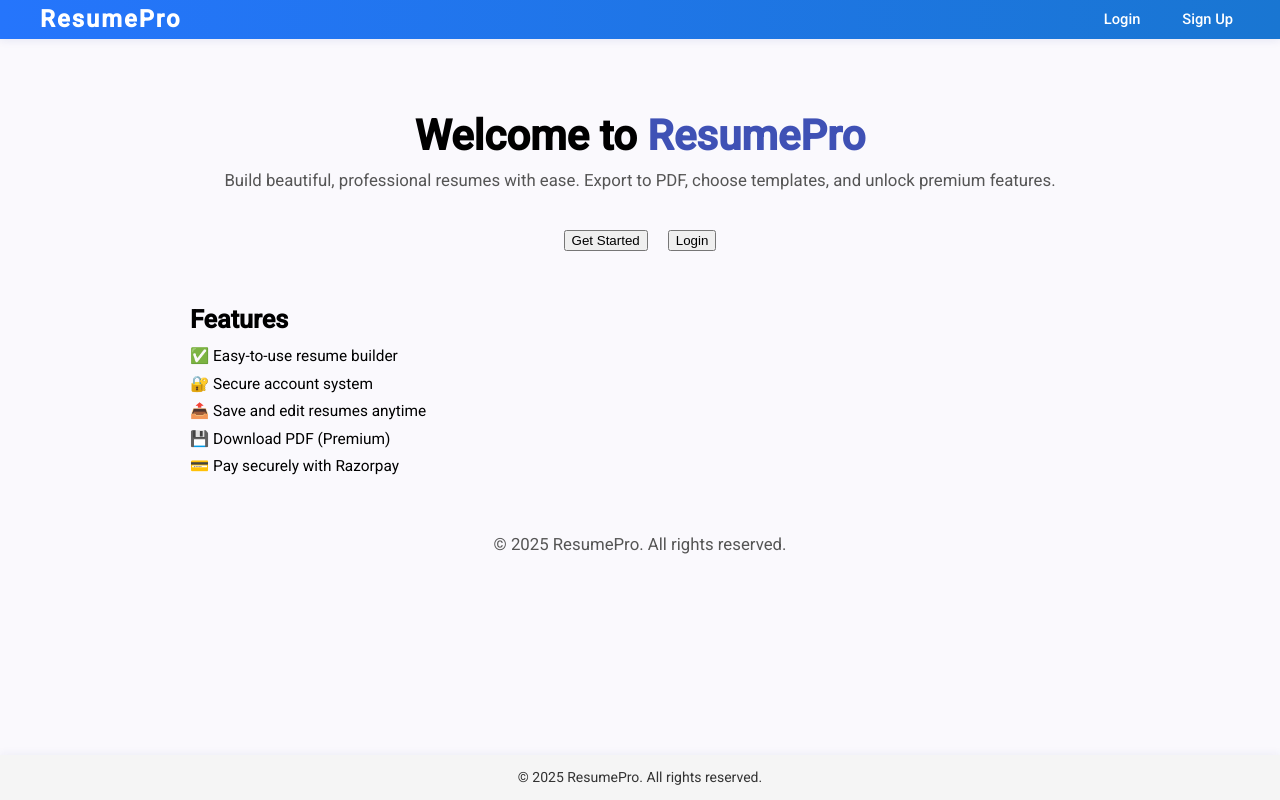
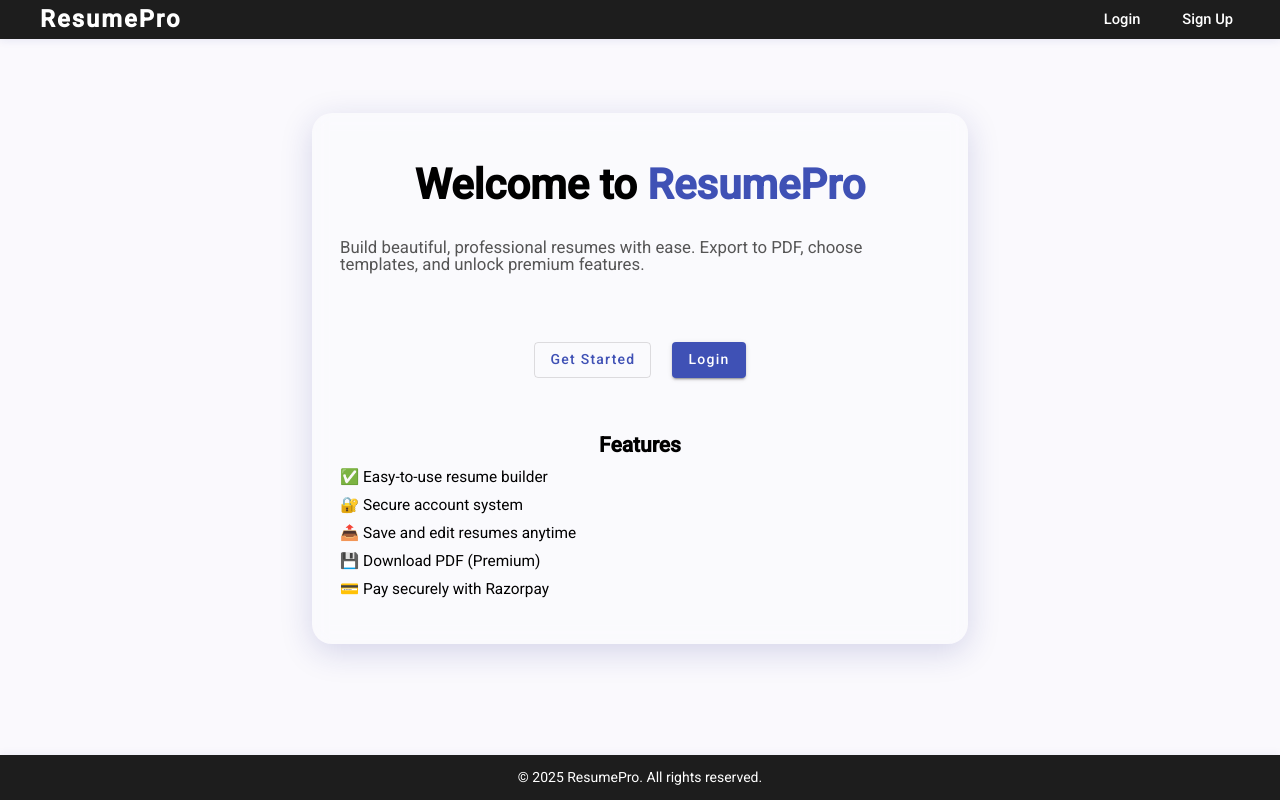
Before and after one commit to SrinivasSadula/resumepro-frontend, an Angular app: page /landing in a window 1280 px wide. Built offline with nearby package versions, Linux system fonts and the light colour scheme.

Commit message:
1.0.1 || ui  landing page added

```diff
--- a/package.json
+++ b/package.json
@@ -1,6 +1,6 @@
 {
   "name": "resumepro-frontend",
-  "version": "1.0.0",
+  "version": "1.0.1",
   "scripts": {
     "ng": "ng",
     "start": "ng serve",
--- a/src/app/app.css
+++ b/src/app/app.css
@@ -1,7 +1,7 @@
 /* Common header styles */
 .app-header {
   width: 100%;
-  background: linear-gradient(90deg, #2575fc 0%, #1976d2 100%);
+  background: #1d1d1d;
   color: #fff;
   box-shadow: 0 2px 8px rgba(31,38,135,0.08);
   padding: 0.5rem 0;
@@ -46,8 +46,8 @@
 /* Common footer styles */
 .app-footer {
   width: 100%;
-  background: #f5f5f5;
-  color: #333;
+  background: #1d1d1d;
+  color: #ffffff;
   padding: 1rem 0;
   box-shadow: 0 -2px 8px rgba(31,38,135,0.05);
   position: fixed;
@@ -60,7 +60,7 @@
   margin: 0 auto;
   text-align: center;
   font-size: 1rem;
-  color: #333;
+  color: #ffffff;
 }
 
 @media (max-width: 600px) {
--- a/src/app/app.routes.ts
+++ b/src/app/app.routes.ts
@@ -6,10 +6,11 @@ import { Landing } from './landing/landing';
 import { Payment } from './payment/payment';
 
 export const routes: Routes = [
-    //{ path: 'landing', component: Landing },
+    { path: '', redirectTo: '/landing', pathMatch: 'full' },
     { path: 'landing', component: Landing },
     { path: 'login', component: Login },
     { path: 'signup', component: Signup },
     { path: 'resume', component: Resume },
     { path: 'payment', component: Payment },
+    { path: '**', redirectTo: '/landing' }
 ];
--- a/src/app/auth/login/login.css
+++ b/src/app/auth/login/login.css
@@ -116,6 +116,20 @@
   box-shadow: 0 2px 8px rgba(229,57,53,0.08);
 }
 
+/* Reduce eye icon size in password field */
+.mat-form-field .mat-icon-button {
+  width: 28px;
+  height: 28px;
+  padding: 0;
+}
+
+.mat-form-field .mat-icon {
+  font-size: 18px;
+  width: 18px;
+  height: 18px;
+  line-height: 18px;
+}
+
 @media (max-width: 500px) {
   .login-card {
     padding: 1.5rem 0.5rem;
--- a/src/app/auth/login/login.html
+++ b/src/app/auth/login/login.html
@@ -29,7 +29,10 @@
           </mat-form-field>
           <mat-form-field appearance="outline" class="full-width">
             <mat-label>Password</mat-label>
-            <input matInput formControlName="password" type="password" required />
+            <input matInput [type]="hidePassword ? 'password' : 'text'" formControlName="password" required />
+            <button mat-icon-button matSuffix (click)="hidePassword = !hidePassword" type="button" tabindex="-1">
+              <mat-icon>{{ hidePassword ? 'visibility_off' : 'visibility' }}</mat-icon>
+            </button>
             <mat-error *ngIf="loginForm.get('password')?.invalid && loginForm.get('password')?.touched">
               Password is required.
             </mat-error>
--- a/src/app/auth/login/login.ts
+++ b/src/app/auth/login/login.ts
@@ -8,6 +8,7 @@ import { FormGroup, FormsModule, ReactiveFormsModule } from '@angular/forms';
 import { FormBuilder, Validators } from '@angular/forms';
 import { MatCard } from '@angular/material/card';
 import { MatSnackBar } from '@angular/material/snack-bar';
+import { MatIcon } from '@angular/material/icon';
 
 @Component({
   selector: 'app-login',
@@ -17,6 +18,7 @@ import { MatSnackBar } from '@angular/material/snack-bar';
     MatCard,
     RouterLink,
     FormsModule,
+    MatIcon,
     ReactiveFormsModule],
   templateUrl: './login.html',
   styleUrl: './login.css'
@@ -24,6 +26,7 @@ import { MatSnackBar } from '@angular/material/snack-bar';
 export class Login implements OnInit{
   loginForm!: FormGroup;
   loading = false;
+  hidePassword = true;
   constructor(
     private fb: FormBuilder,
     private auth: Auth,
--- a/src/app/auth/signup/signup.html
+++ b/src/app/auth/signup/signup.html
@@ -36,7 +36,10 @@
           </mat-form-field>
           <mat-form-field appearance="outline" class="full-width">
             <mat-label>Password</mat-label>
-            <input matInput formControlName="password" type="password" required />
+            <input matInput [type]="hidePassword ? 'password' : 'text'" formControlName="password" required />
+            <button mat-icon-button matSuffix (click)="hidePassword = !hidePassword" type="button" tabindex="-1">
+              <mat-icon>{{ hidePassword ? 'visibility_off' : 'visibility' }}</mat-icon>
+            </button>
             <mat-error *ngIf="signupForm.get('password')?.invalid && signupForm.get('password')?.touched">
               Password is required.
             </mat-error>
--- a/src/app/auth/signup/signup.ts
+++ b/src/app/auth/signup/signup.ts
@@ -7,6 +7,7 @@ import { MatInputModule } from '@angular/material/input';
 import { MatFormFieldModule } from '@angular/material/form-field';
 import { CommonModule } from '@angular/common';
 import { MatSnackBar } from '@angular/material/snack-bar';
+import { MatIcon } from '@angular/material/icon';
 
 @Component({
   selector: 'app-signup',
@@ -16,6 +17,7 @@ import { MatSnackBar } from '@angular/material/snack-bar';
     MatFormFieldModule,
     MatInputModule,
     RouterLink,
+    MatIcon,
     MatCard],
   templateUrl: './signup.html',
   styleUrl: './signup.css'
@@ -24,6 +26,7 @@ import { MatSnackBar } from '@angular/material/snack-bar';
 export class Signup implements OnInit {
   signupForm!: FormGroup;
   loading = false;
+  hidePassword = true;
   constructor(
     private fb: FormBuilder,
     private authService: Auth,
@@ -43,11 +46,14 @@ export class Signup implements OnInit {
       this.authService.signup(this.signupForm.value).subscribe({
         next: (res:any) => {
           this.authService.saveToken(res.token);
-          this.snackBar.open('Login successful!', 'Close', { duration: 3000 });
+          this.snackBar.open('Signup successful', 'Close', { duration: 3000 });
           this.router.navigate(['/resume']);
           this.loading = false;
         },
-        error: err => alert(err.error.message)
+        error: (err) => {
+          this.snackBar.open(err.error.message || 'Signup failed', 'Close', { duration: 3000 });
+          this.loading = false;
+        }
       });
     }
   }
--- a/src/app/landing/landing.css
+++ b/src/app/landing/landing.css
@@ -1,8 +1,25 @@
+.landing-bg {
+  position: relative;
+  min-height: 85vh;
+  background: none;
+  display: flex;
+  align-items: center;
+  justify-content: center;
+}
+
 .landing-container {
-  text-align: center;
-  padding: 60px 20px;
-  max-width: 900px;
-  margin: auto;
+  position: relative;
+  z-index: 1;
+  max-width: 600px;
+  margin: 0 auto;
+  background: rgba(255, 255, 255, 0.15);
+  box-shadow: 0 8px 32px 0 rgba(31, 38, 135, 0.17);
+  border-radius: 20px;
+  padding: 2.5rem 2rem;
+  backdrop-filter: blur(8px);
+  display: flex;
+  flex-direction: column;
+  align-items: center;
 
   h1 {
     font-size: 3rem;
@@ -18,28 +35,33 @@
   }
 
   .cta {
-    margin-bottom: 40px;
-    button {
-      margin: 0 10px;
-    }
+    display: flex;
+    gap: 1.5rem;
+    margin: 2rem 0 1.5rem 0;
   }
 
   .features {
+    width: 100%;
+    margin-top: 1.5rem;
     text-align: left;
-    margin-top: 60px;
 
     h2 {
-      font-size: 1.8rem;
-      margin-bottom: 20px;
+      text-align: center;
+      font-weight: 700;
+      margin-bottom: 1rem;
     }
 
     ul {
       list-style: none;
       padding: 0;
+      margin: 0;
       font-size: 1.1rem;
 
       li {
-        margin-bottom: 10px;
+        font-size: 1.1rem;
+        margin-bottom: 0.75rem;
+        display: flex;
+        align-items: center;
       }
     }
   }
@@ -50,3 +72,8 @@
     font-size: 0.9rem;
   }
 }
+
+.highlight {
+  color: #2575fc;
+  font-weight: 700;
+}
--- a/src/app/landing/landing.html
+++ b/src/app/landing/landing.html
@@ -1,3 +1,4 @@
+<div class="landing-bg">
   <div class="landing-container">
     <h1>
       Welcome to <span class="highlight">ResumePro</span>
@@ -6,8 +7,8 @@
       Build beautiful, professional resumes with ease. Export to PDF, choose templates, and unlock premium features.
     </p>
     <div class="cta">
-    <button mat-raised-button color="primary" (click)="getStarted()">Get Started</button>
-    <button mat-stroked-button color="accent" routerLink="/auth/login">Login</button>
+      <button mat-stroked-button color="primary" (click)="getStarted()">Get Started</button>
+      <button mat-raised-button color="primary" routerLink="/login">Login</button>
     </div>
 
     <section class="features">
@@ -20,8 +21,5 @@
         <li>💳 Pay securely with Razorpay</li>
       </ul>
     </section>
-
-  <footer>
-    <p>© 2025 ResumePro. All rights reserved.</p>
-  </footer>
   </div>
+</div>
--- a/src/app/landing/landing.ts
+++ b/src/app/landing/landing.ts
@@ -1,9 +1,11 @@
+import { CommonModule } from '@angular/common';
 import { Component } from '@angular/core';
-import { Router } from '@angular/router';
+import { MatButton } from '@angular/material/button';
+import { Router, RouterLink } from '@angular/router';
 
 @Component({
   selector: 'app-landing',
-  imports: [],
+  imports: [CommonModule,RouterLink,MatButton],
   templateUrl: './landing.html',
   styleUrl: './landing.css'
 })
@@ -11,6 +13,6 @@ export class Landing {
   constructor(private router: Router) {}
 
   getStarted() {
-    this.router.navigate(['/auth/signup']);
+    this.router.navigate(['/signup']);
   }
 }
--- a/src/app/payment/payment.ts
+++ b/src/app/payment/payment.ts
@@ -1,11 +1,12 @@
 import { Component } from '@angular/core';
 import { PaymentService } from './payment-service';
 import { CommonModule } from '@angular/common';
+import { MatButton } from '@angular/material/button';
 declare var Razorpay: any;
 
 @Component({
   selector: 'app-payment',
-  imports: [CommonModule],
+  imports: [CommonModule,MatButton],
   templateUrl: './payment.html',
   styleUrl: './payment.css'
 })
```
Lines whose indentation alone changed are shown as unchanged.
